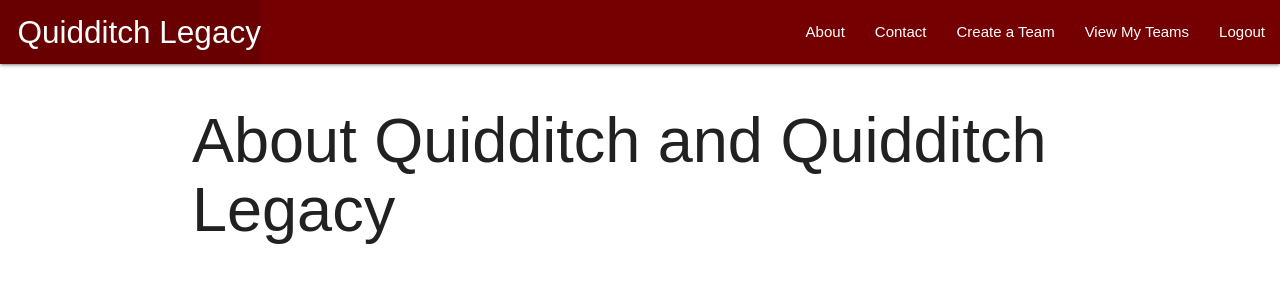
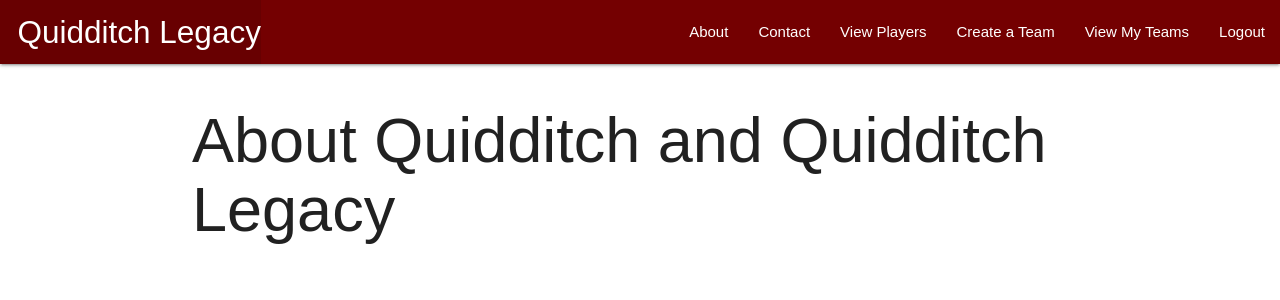
Before and after one commit to SungMK/Quidditch-Legacy, a Django app: page /about/ in a window 1280 px wide. Shown: the top 300 px of the page. Run offline with Django 4.2, Linux system fonts and the light colour scheme; the visitor is signed in with stand-in values (Sample User, id 1); some web fonts are replaced.

Commit message:
update base.html

```diff
--- a/main_app/templates/base.html
+++ b/main_app/templates/base.html
@@ -22,6 +22,7 @@
                     <li><a href="{% url 'about' %}">About</a></li>
                     <li><a href="{% url 'contact' %}">Contact</a></li>
                 {% if user.is_authenticated %}
+                    <li><a href="{% url 'players' %}">View Players</a></li>
                     <li><a href="{% url 'teams_create' %}">Create a Team</a></li>
                     <li><a href="{% url 'index' %}">View My Teams</a></li>
                     <li><a href="{% url 'logout' %}">Logout</a></li>
```
